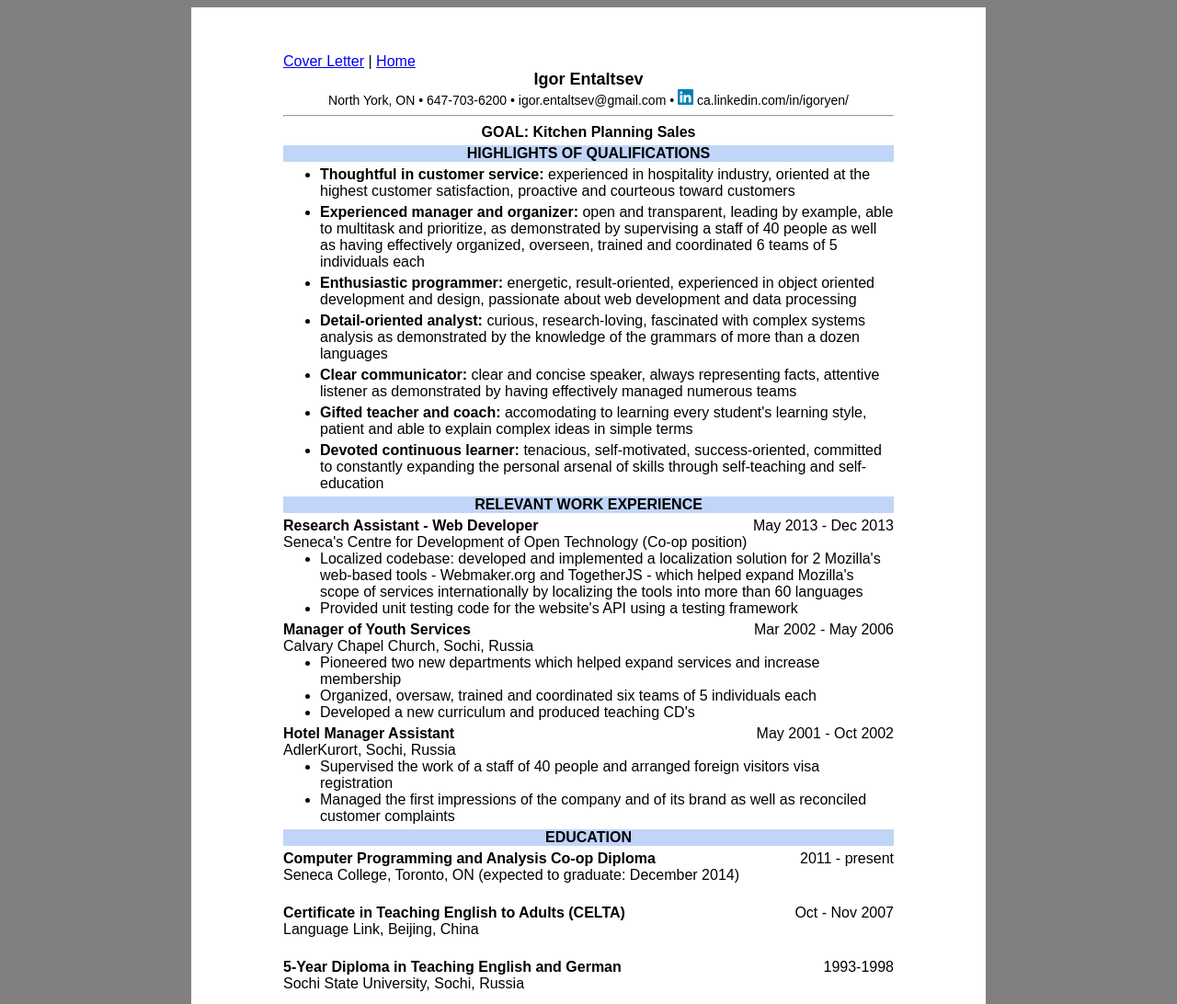
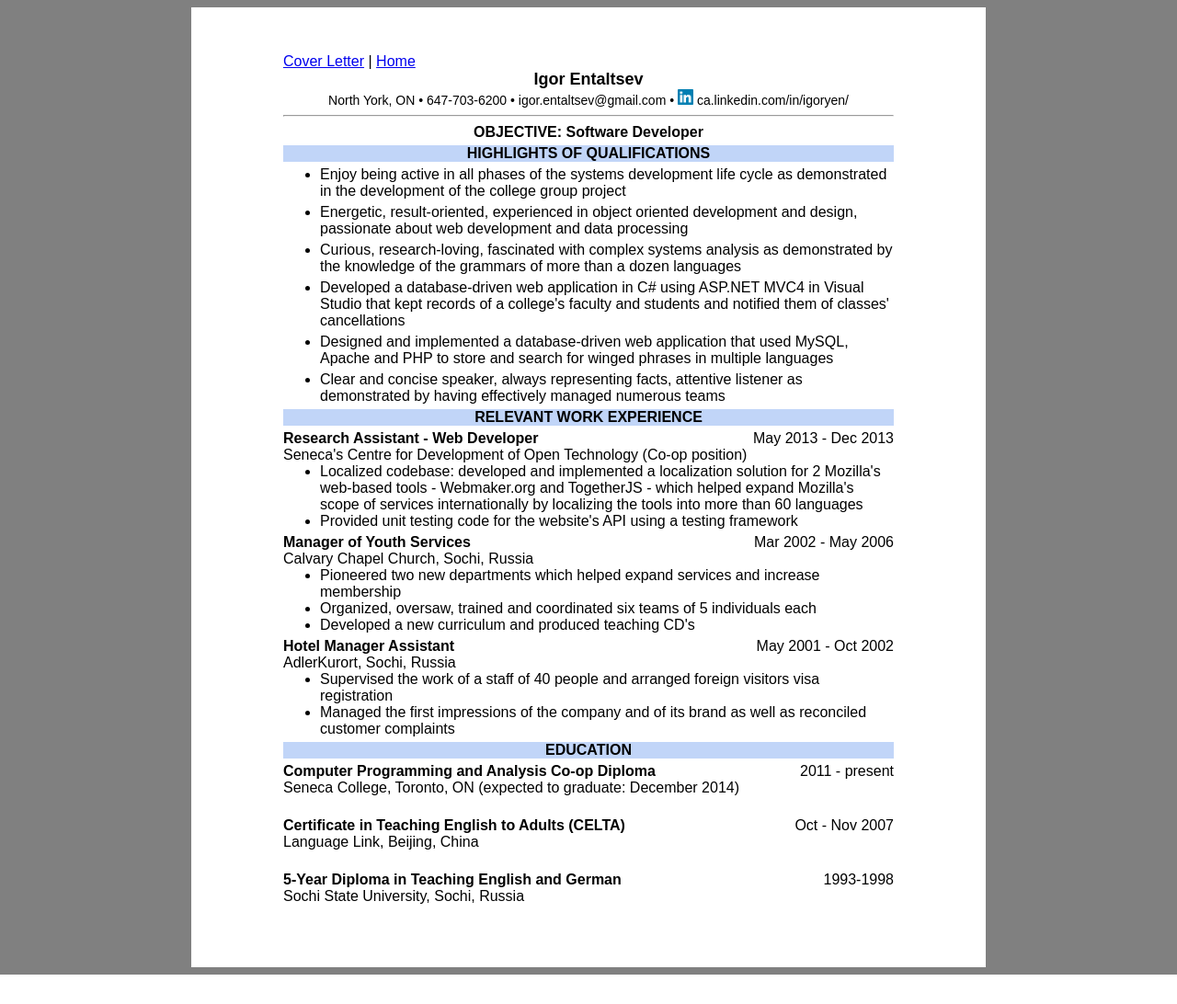
Before and after one commit to igoryen/feijoa, a PHP site: page /resume/index.php in a window 1280 px wide. Shown: the top 1092 px of the page at 92% size. After the commit the page ends 1060 px from the top, so only its background shows below. Run offline with PHP 8.4, Linux system fonts and the light colour scheme.

Commit message:
issue#11 - tweaked the SyncBASE resume

```diff
--- a/resume/qualifications/highlights.inc
+++ b/resume/qualifications/highlights.inc
@@ -2,6 +2,7 @@
 <div class="highlights">
   <ul>
     <?php
+    /*
     // IKEA - Kitchen Planning Sales
     customer_service();
     manager();
@@ -29,7 +30,7 @@
     // editor();
 
     // translator();
-
+    */
     /*---------------------------------------------
     // CANTIRE IT Infrastructure Leadership Program
     manager();
@@ -47,24 +48,28 @@
     // translator();
     -----------------------------*/
 
-    /*
+
     // SyncBASE
-    software_developer2();
-    programmer(); //
+    software_developer3();
+    programmer2();
     // manager();
     // organizer();
-    analyst();
+    analyst3();
+    cs_dev();
+    mysql_savvy();
+    communicator2();
+
     // strategist();
 
     // problem_solver();
-    team_player(); //
+    // team_player(); //
     // listener();
     // multicultural();
     // editor();
-    learner();
-    communicator();
+    // learner();
+
     // translator();
-    */
+
 
     // PALOMINO - 141003
     // seneca_student();
--- a/string_lib/resume_stringlib.php
+++ b/string_lib/resume_stringlib.php
@@ -35,10 +35,10 @@
 // OBJECTIVE STATEMENT
 //==========================================================================
   function objective(){
-    $x = "GOAL: Kitchen Planning Sales";
+    // $x = "GOAL: Kitchen Planning Sales";
      // $x = "GOAL: Richard's No Frills Store Team Member";
     // $x = "GOAL: Participation in the IT Infrastructure Leadership Program";
-    // $x = "OBJECTIVE: Software Developer";
+    $x = "OBJECTIVE: Software Developer";
     // $x = "Objective: to obtain a retail position";
     // $x = "CAREER GOAL: WEB DEVELOPER";
     // $x = "OBJECTIVE: CANADIAN TIRE STORE TEAM MEMBER";
@@ -69,9 +69,16 @@
     print "<li>" . "<b>" . $adj . $skill . "</b>" .  $expl . "</li>";
   }
 
+
+
   function analyst2(){
     $x = "Fascinated with complex systems analysis as demonstrated by the knowledge of the grammars of more than a dozen languages";
     print "<li>" . $x . "</li>";
+  }
+
+  function analyst3(){
+    $x = "Curious, research-loving, fascinated with complex systems analysis as demonstrated by the knowledge of the grammars of more than a dozen languages";
+    print "<li>" . $x. "</li>";
   }
 
   function communicator(){
@@ -82,9 +89,15 @@
   }
 
   function communicator2(){
-    $x = "Clear and concise speaker, attentive listener as demonstrated by having effectively managed numerous teams";
+    $x = "Clear and concise speaker, always representing facts, attentive listener as demonstrated by having effectively managed numerous teams";
     print "<li>" . $x. "</li>";
   }
+
+  function cs_dev(){
+    $x = "Developed a database-driven web application in C# using ASP.NET MVC4 in Visual Studio that kept records of a college's faculty and students and notified them of classes' cancellations";
+    print "<li>" . $x. "</li>";
+  }
+
 
   // IKEA kitchen planning sales - 141005
   function customer_service(){
@@ -144,6 +157,11 @@
     print "<li>" . "<b>" . $adj . $skill . "</b>" .  $expl . "</li>";
   }
 
+  function mysql_savvy(){
+    $x = "Designed and implemented a database-driven web application that used MySQL, Apache and PHP to store and search for winged phrases in multiple languages";
+    print "<li>" . $x . "</li>";
+  }
+
   function organizer(){
     $adj = "Excellent ";
     $skill= "organizer: ";
@@ -178,6 +196,21 @@
 
     print "<li title=\" $title\">" . "<b>" . $adj . $skill . "</b>" .  $expl . "</li>";
   }
+  // for SyncBASE 141006
+  function programmer2(){
+    $x = "Energetic, " .
+          "result-oriented, " .
+          "experienced in object oriented development and design, " .
+          //"comfortable with algorithmic thinking, " .
+          //"able to structure code well, " .
+          "passionate about web development and data processing";
+    $title = "Being comfortable with algorithmic thinking means
+    * having good intuition for how to store and manipulate your data,
+    * being able to think both iteratively and recursively, and
+    * being able to reason about the performance characteristics of the code you write.";
+
+    print "<li title=\" $title\">" . $x . "</li>";
+  }
 
   // used for Palomino 141005
   function seneca_student(){
@@ -195,6 +228,11 @@
     $skill = "software developer: ";
     $expl = "enjoy being active in all phases of the systems development life cycle as demonstrated in the development of the college group project";
     print "<li>"."<b>" . $adj . $skill . "</b>" .  $expl."</li>";
+  }
+  // for SyncBASE 141006
+  function software_developer3(){
+    $x = "Enjoy being active in all phases of the systems development life cycle as demonstrated in the development of the college group project";
+    print "<li>".$x."</li>";
   }
 
   //http://www.inc.com/paul-schoemaker/6-habits-of-strategic-thinkers.html
@@ -446,7 +484,7 @@
       print "<li>" . $x . "</li>";
     }
     function asp_net(){
-      $x = "Developed a database-driven web application using ASP.NET MVC4 in Visual Studio that keeps records of a college's faculty and students and notifies them of classes' cancellations";
+      $x = "Developed a database-driven web application in C# using ASP.NET MVC4 in Visual Studio that kept records of a college's faculty and students and notified them of classes' cancellations";
       print "<li>" . $x . "</li>";
     }
     function android(){
```
